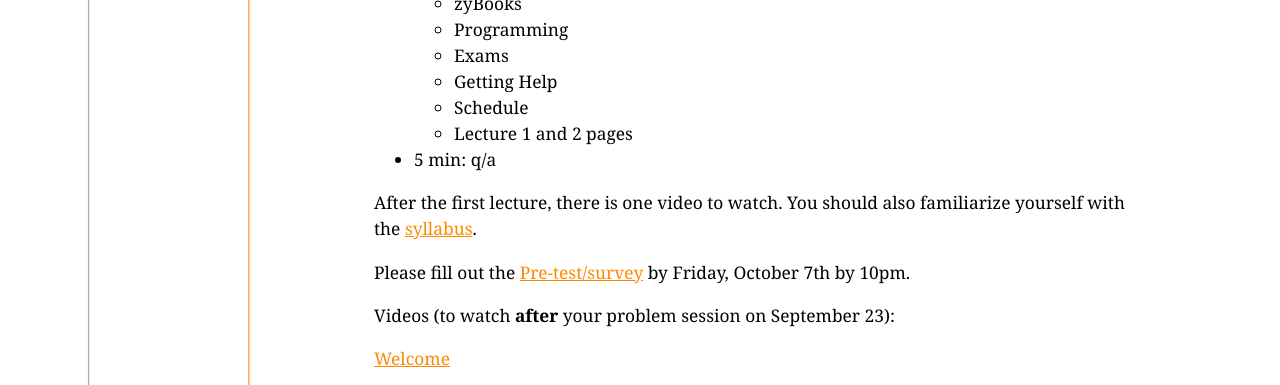
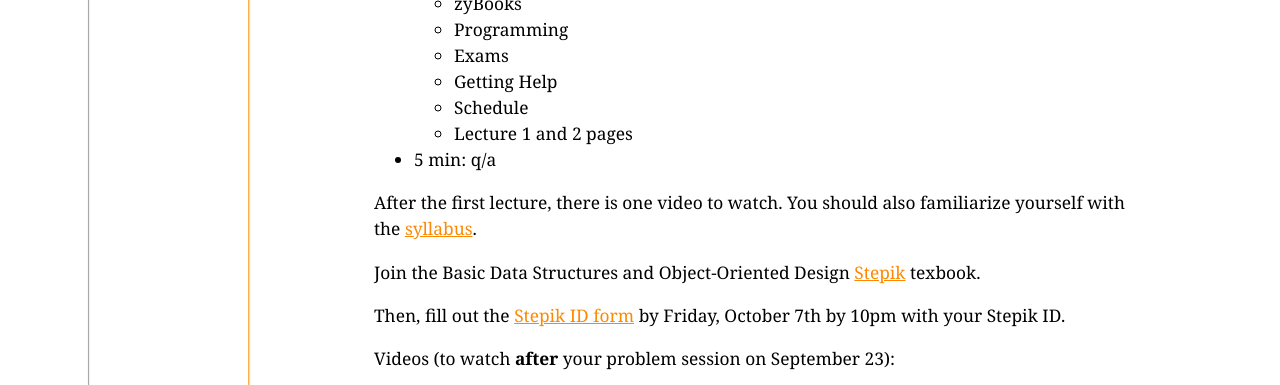
Before and after one commit to ucsd-cse12-f22/ucsd-cse12-f22.github.io, a Jekyll site: the page built from _lectures/lecture1.md, in a window 1280 px wide and 900 px high, scrolled down 395 px, cut to the strip 0-385 px from the top of the window. Built offline with Jekyll 4.4.1, drawn with Linux system fonts in a browser that asks for light colours.

Commit message:
Update lecture1.md

```diff
--- a/_lectures/lecture1.md
+++ b/_lectures/lecture1.md
@@ -33,7 +33,10 @@ Session plan:
 After the first lecture, there is one video to watch. You should also familiarize
 yourself with the [syllabus](../syllabus.html).
 
-Please fill out the [Pre-test/survey](https://forms.gle/rrhGj9YtaCG9tket9){:target="_blank"} by Friday, October 7th by 10pm.
+Join the Basic Data Structures and Object-Oriented Design  [Stepik](https://stepik.org/course/109917/syllabus) texbook.
+
+Then, fill out the [Stepik ID form](https://forms.gle/rrhGj9YtaCG9tket9){:target="_blank"} by Friday, October 7th by 10pm
+with your Stepik ID.
 
 Videos (to watch **after** your problem session on September 23):
 
```
